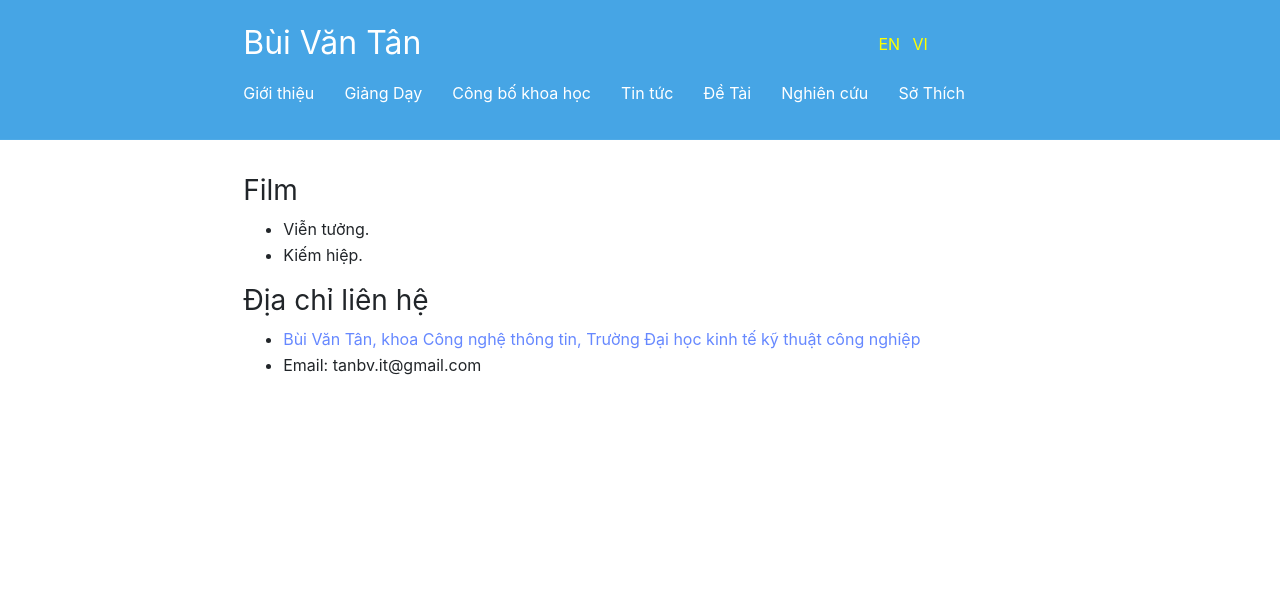
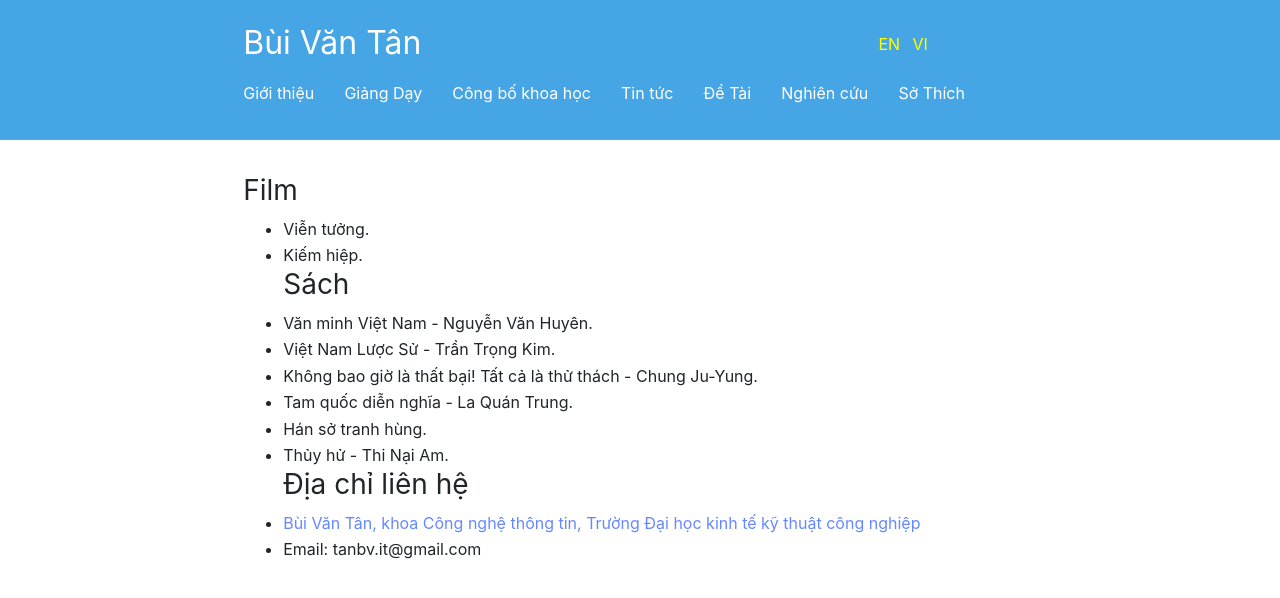
Before and after one commit to BuiTan/BuiTan.github.io, a Jekyll site: the page built from vi/Contact.md, in a window 1280 px wide. Shown: the top 598 px of the page. Built offline with Jekyll 4.4.1, drawn with Linux system fonts in a browser that asks for light colours.

Commit message:
Update Contact.md

```diff
--- a/vi/Contact.md
+++ b/vi/Contact.md
@@ -8,7 +8,13 @@ order: 7
 ### Film
 * Viễn tưởng.
 * Kiếm hiệp.
-
+### Sách
+* Văn minh Việt Nam - Nguyễn Văn Huyên.
+* Việt Nam Lược Sử - Trần Trọng Kim.
+* Không bao giờ là thất bại! Tất cả là thử thách - Chung Ju-Yung.
+* Tam quốc diễn nghĩa - La Quán Trung.
+* Hán sở tranh hùng.
+* Thủy hử - Thi Nại Am.
 ### Địa chỉ liên hệ
 * [Bùi Văn Tân, khoa Công nghệ thông tin, Trường Đại học kinh tế kỹ thuật công nghiệp](https://goo.gl/maps/P6Xx9UeHagcydkQw6)
 * Email: tanbv.it@gmail.com
```
